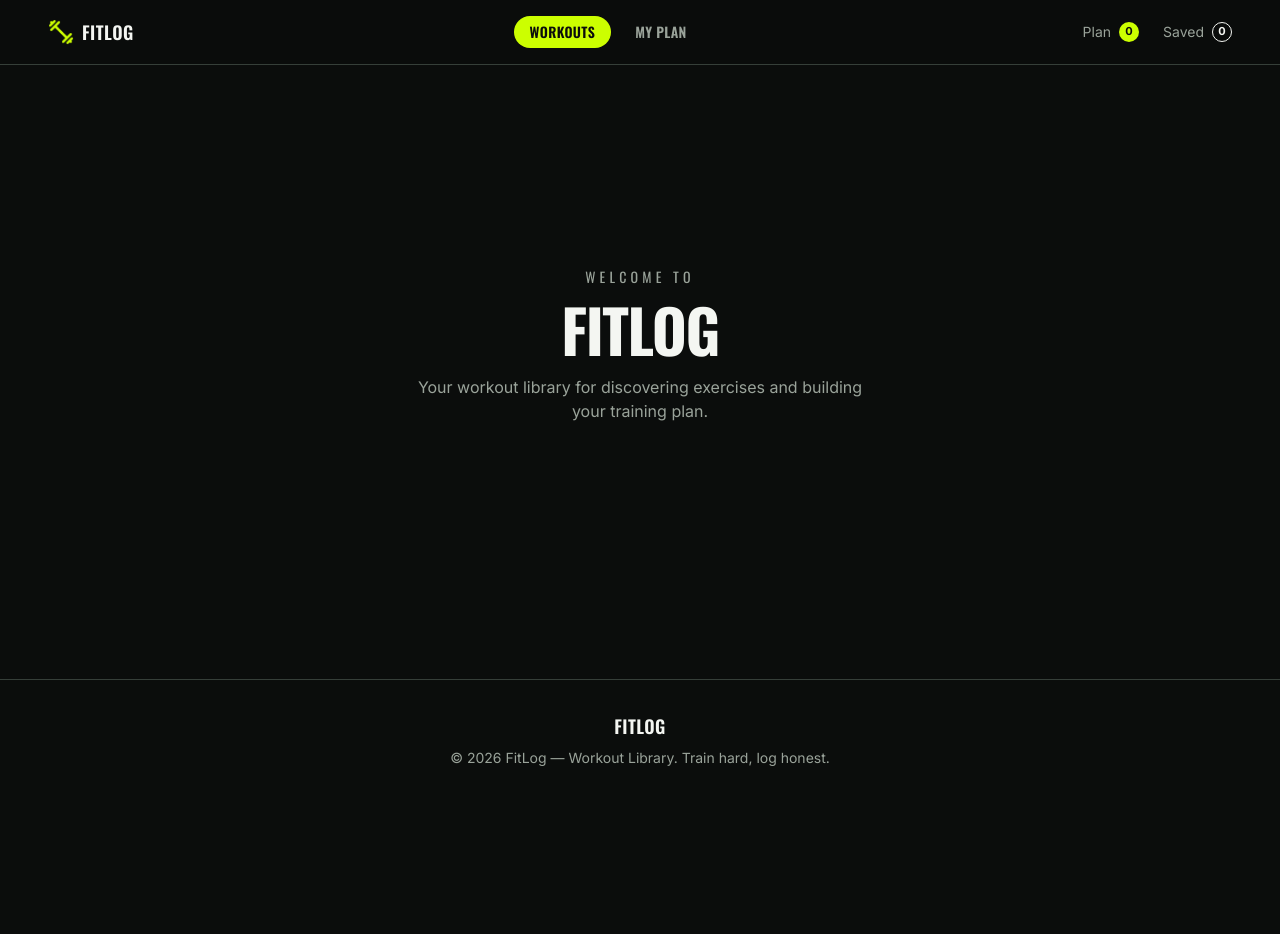
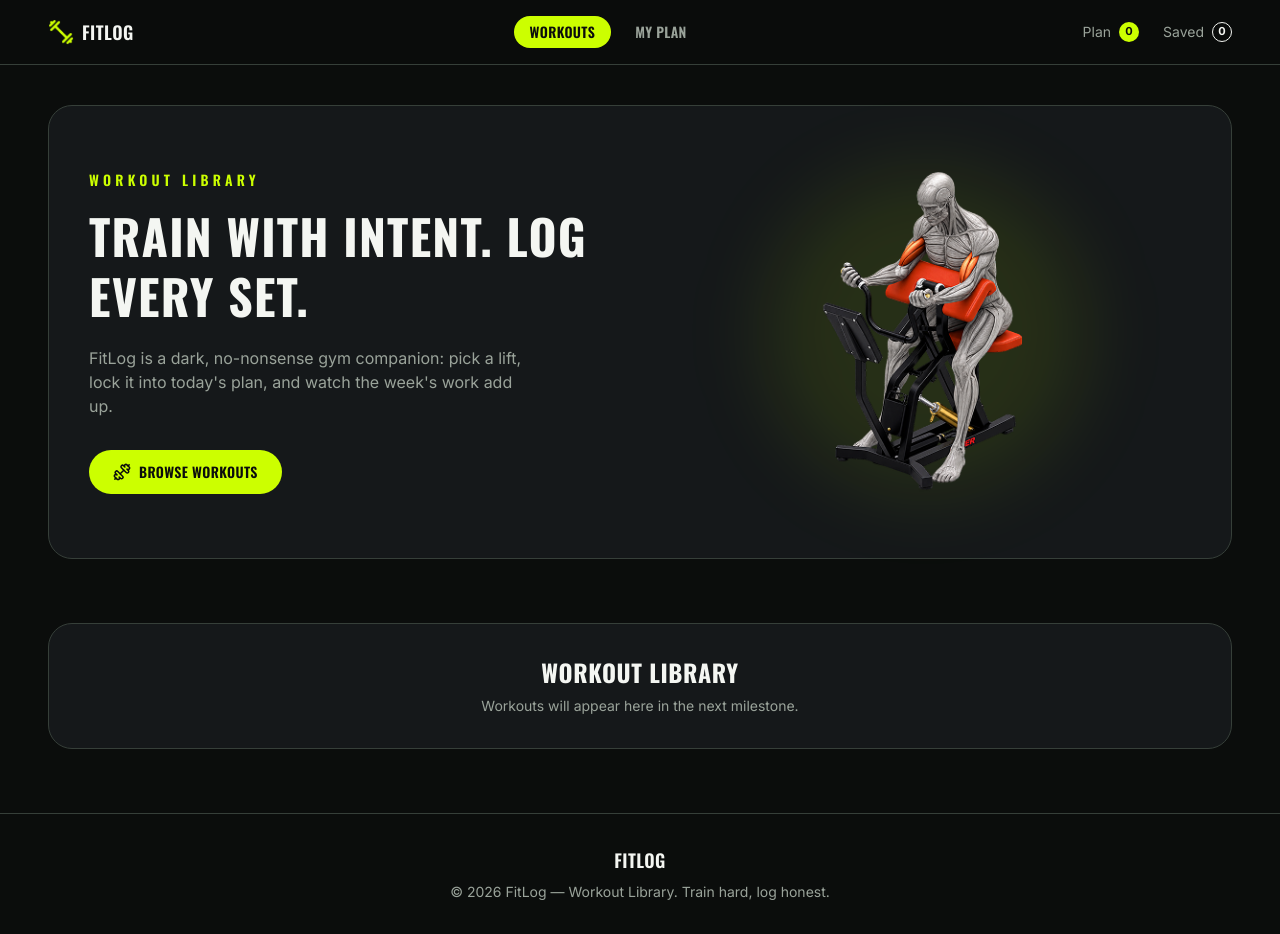
Before and after one commit to talhatalukdar/fitlog, a Next.js app: page / in a window 1280 px wide. Before the commit the page ends 800 px from the top, so only its background shows below. Built offline with nearby package versions, Linux system fonts and the light colour scheme.

Commit message:
Add FitLog hero section

```diff
--- a/package.json
+++ b/package.json
@@ -9,6 +9,7 @@
     "lint": "eslint"
   },
   "dependencies": {
+    "lucide-react": "^1.48.0",
     "next": "16.3.6",
     "react": "19.2.8",
     "react-dom": "19.2.8"
--- a/src/app/page.js
+++ b/src/app/page.js
@@ -1,20 +1,21 @@
+import Hero from "@/components/Hero";
+
 export default function Home() {
   return (
-    <main className="flex min-h-[70vh] items-center justify-center">
-      <div className="text-center">
-        <p className="font-display text-sm uppercase tracking-[0.3em] text-muted">
-          Welcome to
-        </p>
+    <>
+      <Hero />
 
-        <h1 className="mt-3 font-display text-6xl font-bold tracking-tight">
-          FITLOG
-        </h1>
+      <section id="library" className="mx-auto max-w-[1920px] px-6 pb-16 lg:px-12">
+        <div className="card-surface rounded-3xl p-8 text-center">
+          <h2 className="font-display text-2xl font-bold uppercase tracking-wide">
+            Workout Library
+          </h2>
 
-        <p className="mx-auto mt-4 max-w-md text-muted">
-          Your workout library for discovering exercises and building your
-          training plan.
-        </p>
-      </div>
-    </main>
+          <p className="mt-2 text-sm text-muted">
+            Workouts will appear here in the next milestone.
+          </p>
+        </div>
+      </section>
+    </>
   );
 }
--- /dev/null
+++ b/src/components/Hero.js
@@ -0,0 +1,47 @@
+import Image from "next/image";
+import { Dumbbell } from "lucide-react";
+
+export default function Hero() {
+  return (
+    <section className="mx-auto max-w-[1920px] px-6 pb-16 pt-10 lg:px-12">
+      <div className="card-surface grid grid-cols-1 items-center gap-10 rounded-3xl px-6 py-12 sm:px-10 md:grid-cols-2 md:py-16">
+        <div>
+          <p className="font-display text-sm font-semibold uppercase tracking-[0.3em] text-accent">
+            Workout Library
+          </p>
+
+          <h1 className="font-display mt-4 text-4xl font-bold uppercase leading-tight tracking-wide sm:text-5xl">
+            Train with intent. Log
+            <br />
+            every set.
+          </h1>
+
+          <p className="mt-5 max-w-md text-base text-muted">
+            FitLog is a dark, no-nonsense gym companion: pick a lift, lock it
+            into today&apos;s plan, and watch the week&apos;s work add up.
+          </p>
+
+          <a
+            href="#library"
+            className="accent-pill mt-8 inline-flex items-center gap-2 rounded-full px-6 py-3 font-display text-sm font-semibold uppercase tracking-wide transition hover:brightness-95"
+          >
+            <Dumbbell size={18} />
+            Browse Workouts
+          </a>
+        </div>
+
+        <div className="relative mx-auto h-64 w-64 sm:h-80 sm:w-80">
+          <div className="absolute inset-0 rounded-full bg-accent/10 blur-2xl" />
+
+          <Image
+            src="/banner.png"
+            alt="Workout illustration"
+            fill
+            className="relative object-contain"
+            priority
+          />
+        </div>
+      </div>
+    </section>
+  );
+}
```
Also changed, not shown: 1 other file (tests, documents, lock files or other folders).
